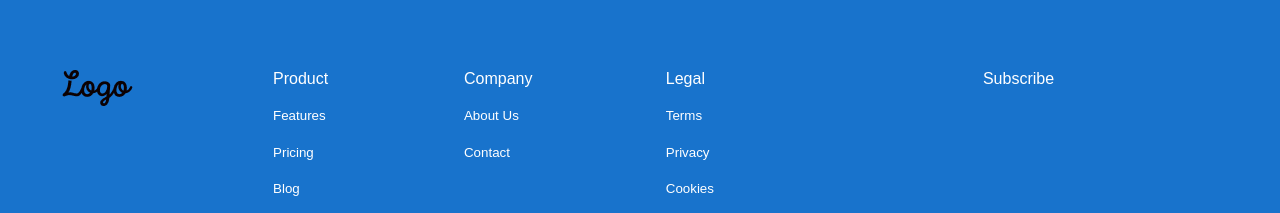
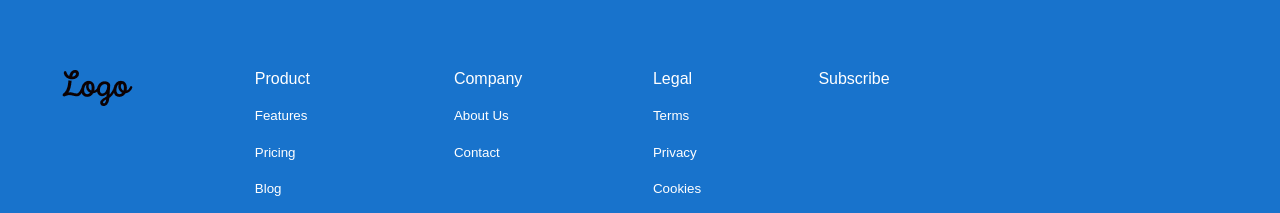
Before and after one commit to subzero783/receipt-scan, a Next.js app: page / in a window 1280 px wide. Shown: the part 739-952 px from the top of the page. Built offline with nearby package versions, Linux system fonts and the light colour scheme; no server answers; a web font is replaced by a local one.

Commit message:
RSSCN-23 Working on Footer.jsx

```diff
--- a/assets/styles/footer-section.css
+++ b/assets/styles/footer-section.css
@@ -16,7 +16,8 @@
     display: flex;
     flex-flow: row nowrap;
     > .col {
-      margin-right: 10em;
+      margin-right: 6.5%;
+      min-width: 158px;
     }
   }
   h3 {
```
